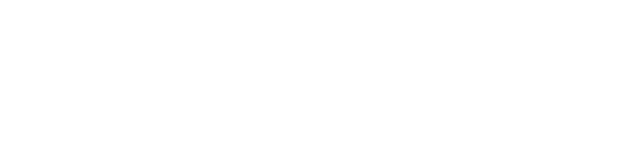
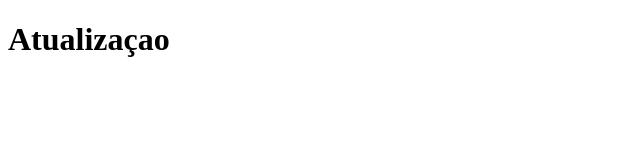
Before and after one commit to OliveiraNixson/git-aulas-01, a plain HTML site: page index.html in a window 1280 px wide. Shown: the whole page, without its empty margins (0-640 px from the left). Drawn offline with Linux system fonts and the light colour scheme.

Commit message:
New Version

```diff
--- a/index.html
+++ b/index.html
@@ -6,6 +6,6 @@
     <title>Primeiro Projeto Usando Git</title>
 </head>
 <body>
-
+    <h1>Atualizaçao</h1>
 </body>
 </html>
```
